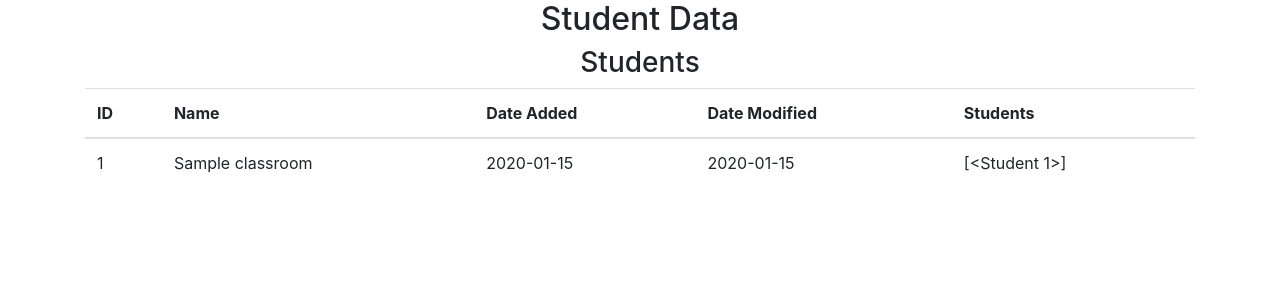
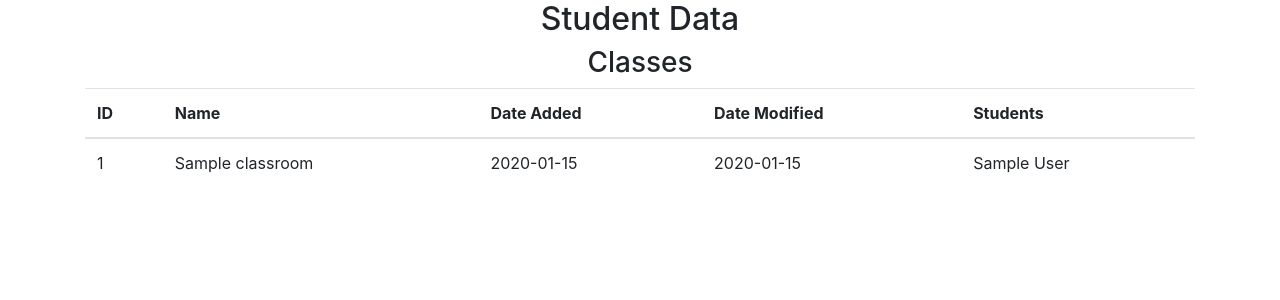
Before and after one commit to sarveshd19/assignmenttrial5, a Flask app: page /viewclass in a window 1280 px wide. Shown: the top 300 px of the page. Run offline with Flask 2, Linux system fonts and the light colour scheme; tables that the repository leaves empty hold one stand-in row (values such as "Sample post"); some libraries are stand-ins or nearby versions.

Commit message:
First commit

```diff
--- a/main.py
+++ b/main.py
@@ -118,7 +118,7 @@ def delete():
 # Method for displaying classes
 @app.route("/viewclass")
 def viewclass():
-    return render_template("viewclass.html", students=Classroom.query.all())
+    return render_template("viewclass.html", classes=Classroom.query.all())
 
 
 if __name__ == '__main__':
--- a/templates/viewclass.html
+++ b/templates/viewclass.html
@@ -5,7 +5,7 @@
 {{ message }}
 {%- endfor %}
 
-<h3 align="center">Students</h3>
+<h3 align="center">Classes</h3>
 
 <table class="table">
     <thead>
@@ -19,13 +19,16 @@
     </thead>
 
     <tbody>
-    {% for student in students %}
+    {% for class in classes %}
     <tr>
-        <td>{{student.class_id}}</td>
-        <td>{{ student.class_name }}</td>
-        <td>{{ student.created_on }}</td>
-        <td>{{ student.updated_on }}</td>
-        <td>{{ student.student }}</td>
+        <td>{{class.class_id}}</td>
+        <td>{{ class.class_name }}</td>
+        <td>{{ class.created_on }}</td>
+        <td>{{ class.updated_on }}</td>
+        <td> {% for student in  class.student %}
+              {{ student.student_name }}
+            {% endfor %}
+        </td>
 
     </tr>
 
```
